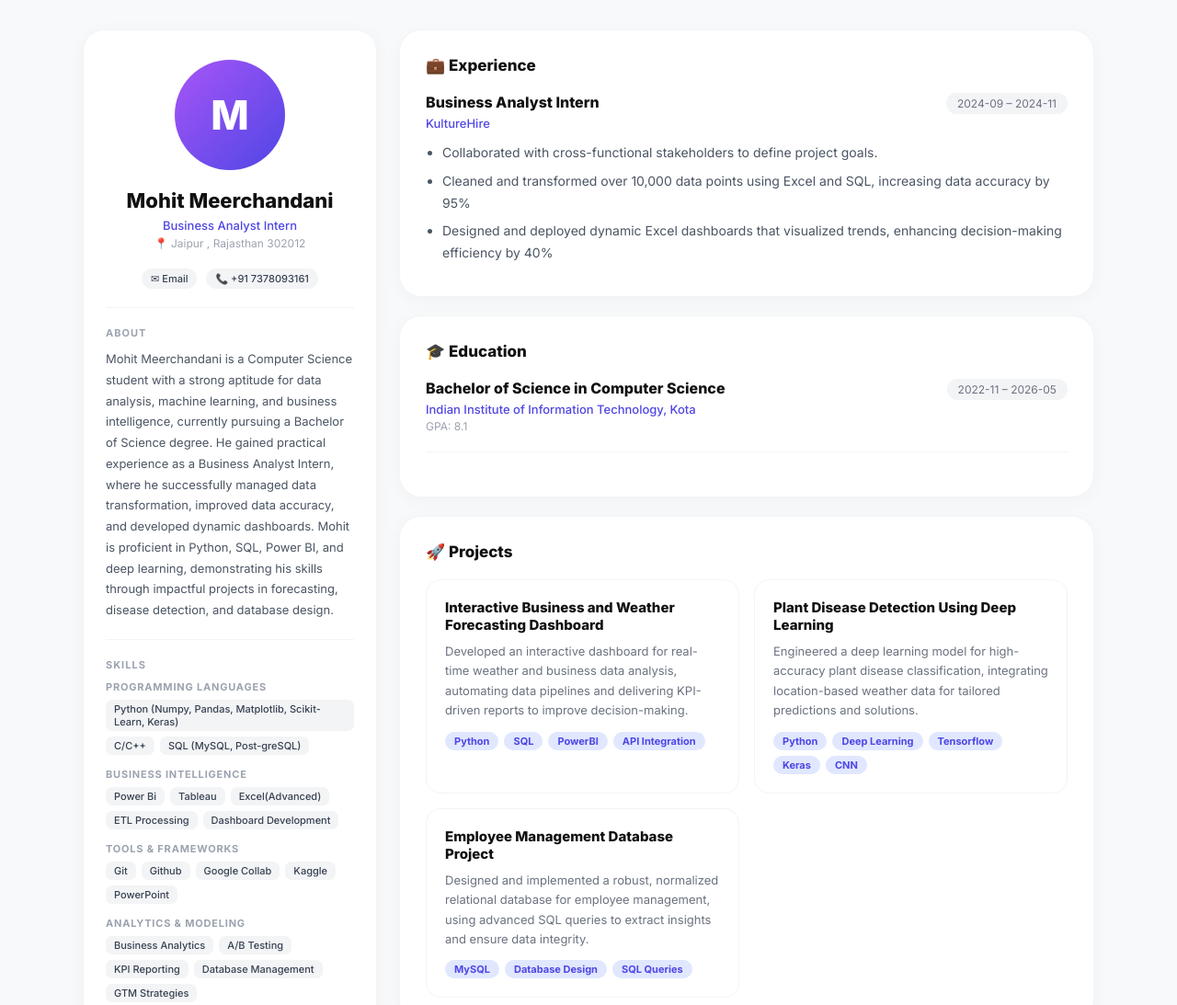
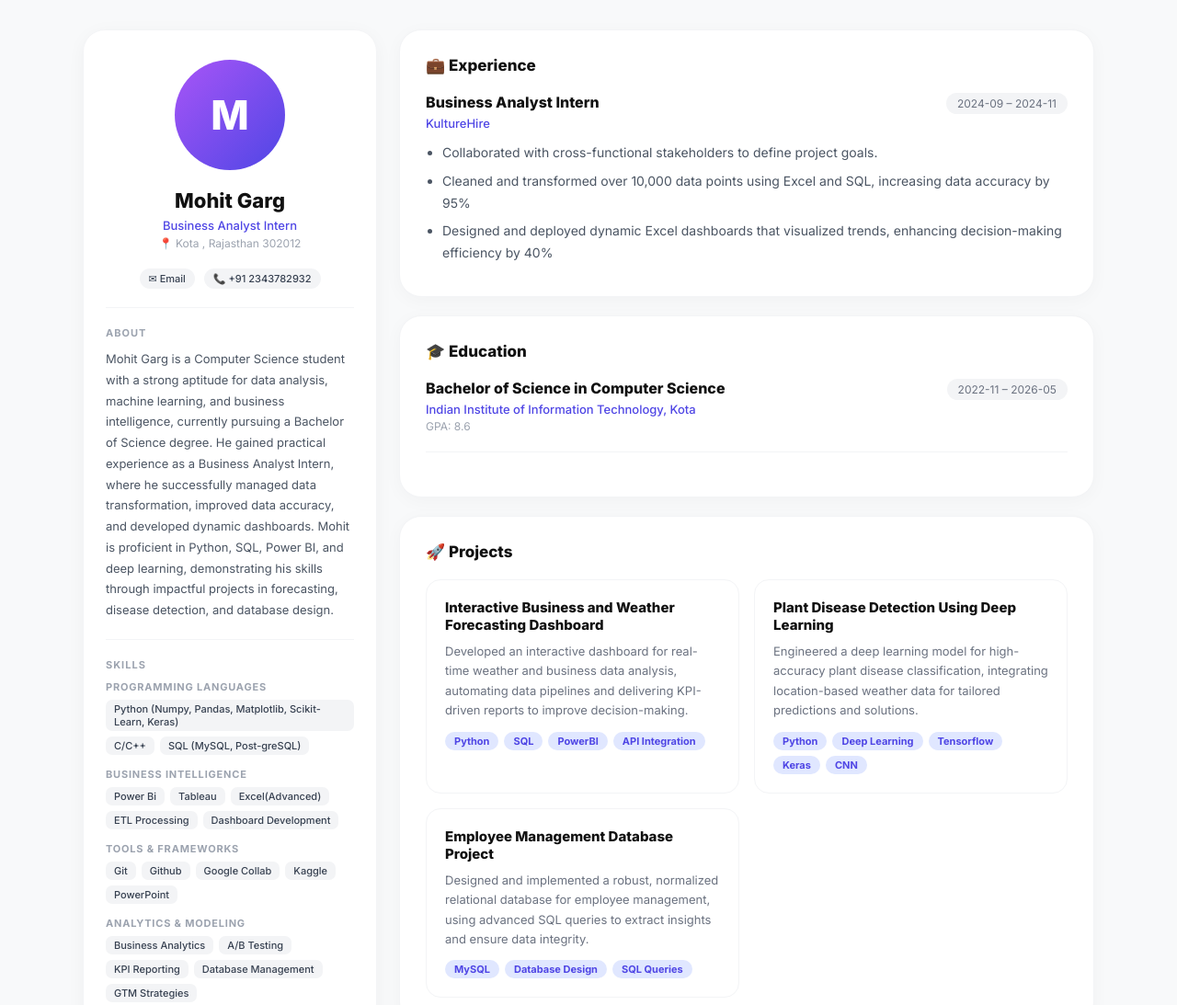
Before and after one commit to tpiegp/neatresume-portfolio-m-pro, a plain HTML site: page index.html in a window 1280 px wide. Shown: the top 1093 px of the page at 92% size. Drawn offline with Linux system fonts and the light colour scheme.

Commit message:
Deploy portfolio updates via NeatResume

```diff
--- a/index.html
+++ b/index.html
@@ -3,7 +3,7 @@
 <head>
   <meta charset="UTF-8">
   <meta name="viewport" content="width=device-width, initial-scale=1.0">
-  <title>Mohit Meerchandani | Corporate Portfolio</title>
+  <title>Mohit Garg | Corporate Portfolio</title>
   <link rel="preconnect" href="https://fonts.googleapis.com">
   <link href="https://fonts.googleapis.com/css2?family=Inter:wght@400;500;700;800&display=swap" rel="stylesheet">
   <style>
@@ -67,13 +67,13 @@
   <div class="container">
     <div class="sidebar">
       <div class="avatar">M</div>
-      <h1>Mohit Meerchandani</h1>
+      <h1>Mohit Garg</h1>
       <div class="role">Business Analyst Intern</div>
-      <div class="location">📍 Jaipur , Rajasthan 302012</div>
+      <div class="location">📍 Kota , Rajasthan 302012</div>
 
       <div class="links">
         <a href="mailto:mohit.meerchandani@example.com" class="pill">✉ Email</a>
-        <span class="pill">📞 +91 7378093161</span>
+        <span class="pill">📞 +91 2343782932</span>
 
 
 
@@ -81,7 +81,7 @@
 
       <div class="side-section">
         <div class="side-label">About</div>
-        <p class="summary">Mohit Meerchandani is a Computer Science student with a strong aptitude for data analysis, machine learning, and business intelligence, currently pursuing a Bachelor of Science degree. He gained practical experience as a Business Analyst Intern, where he successfully managed data transformation, improved data accuracy, and developed dynamic dashboards. Mohit is proficient in Python, SQL, Power BI, and deep learning, demonstrating his skills through impactful projects in forecasting, disease detection, and database design.</p>
+        <p class="summary">Mohit Garg is a Computer Science student with a strong aptitude for data analysis, machine learning, and business intelligence, currently pursuing a Bachelor of Science degree. He gained practical experience as a Business Analyst Intern, where he successfully managed data transformation, improved data accuracy, and developed dynamic dashboards. Mohit is proficient in Python, SQL, Power BI, and deep learning, demonstrating his skills through impactful projects in forecasting, disease detection, and database design.</p>
       </div>
 
       <div class="side-section">
@@ -142,7 +142,7 @@
             <div>
               <h3 class="exp-role">Bachelor of Science in Computer Science</h3>
               <div class="exp-company">Indian Institute of Information Technology, Kota</div>
-              <div style="font-size:12px; color:#9ca3af; margin-top:3px;">GPA: 8.1</div>
+              <div style="font-size:12px; color:#9ca3af; margin-top:3px;">GPA: 8.6</div>
             </div>
             <div class="exp-date">2022-11 – 2026-05</div>
           </div>
```
